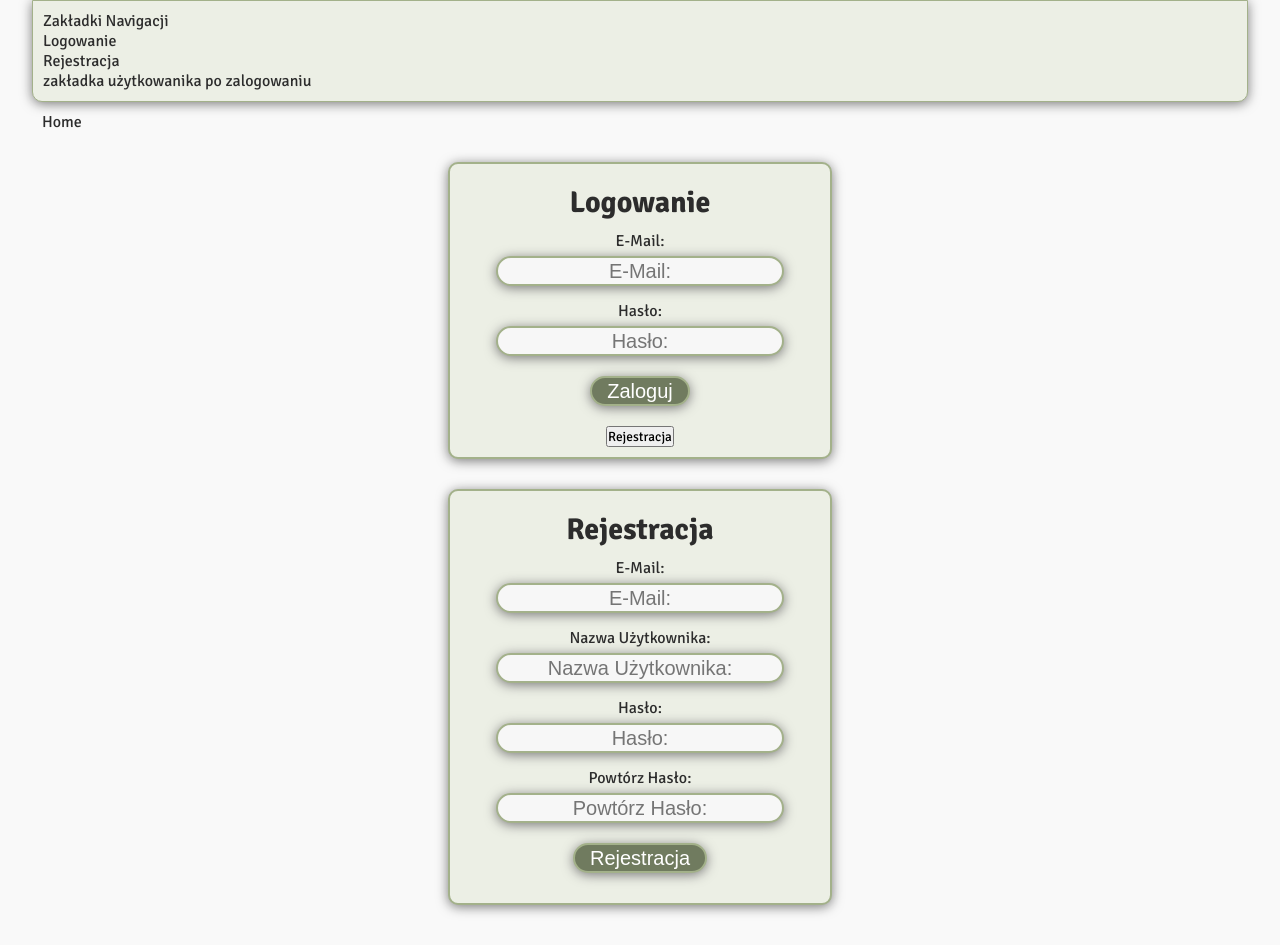
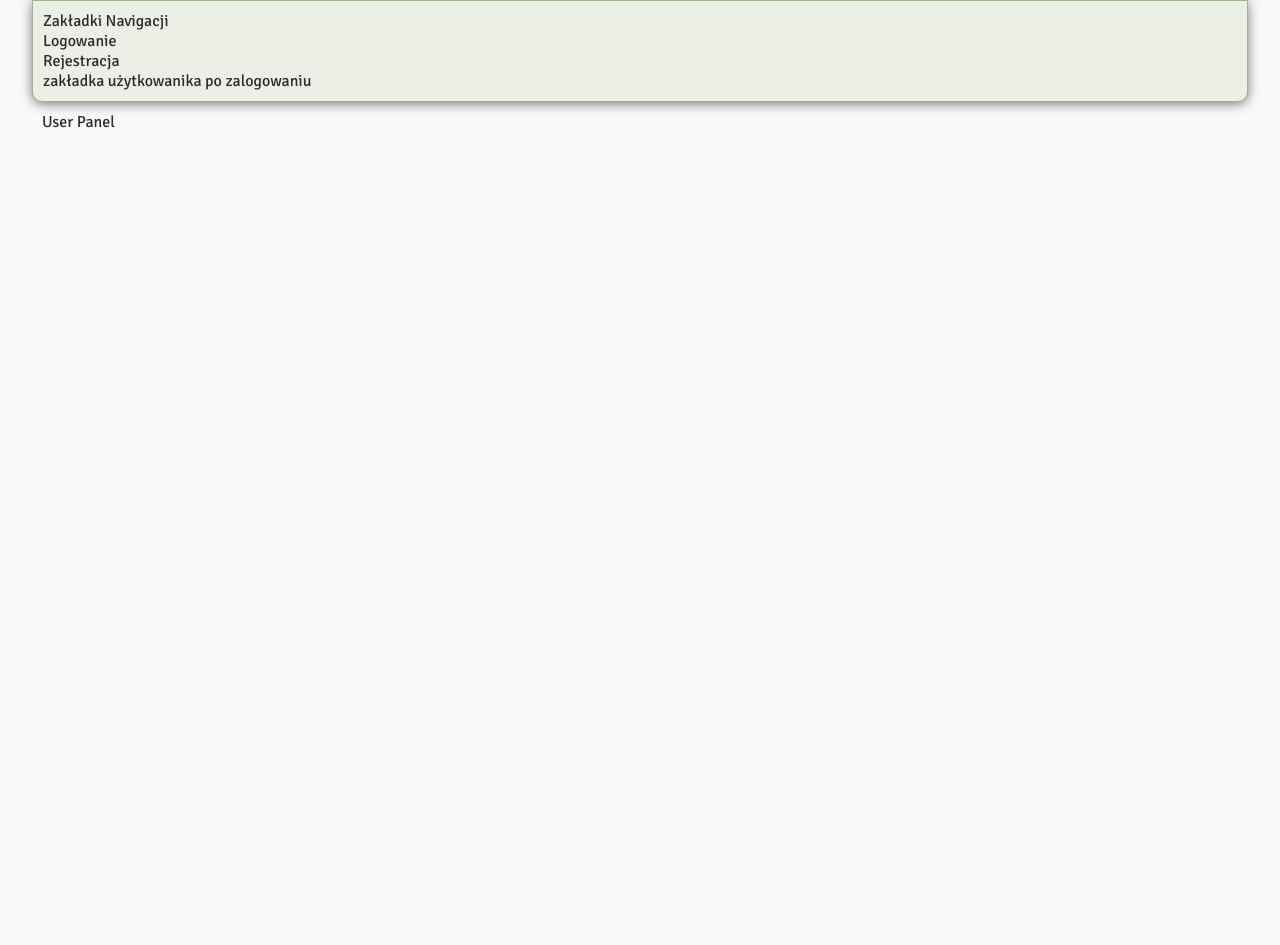
Before and after one commit to Paullina26/advertising_service, a React (Create React App) app in the folder client/: page / in a window 1280 px wide. After the commit the page ends 800 px from the top, so only its background shows below. Built offline with nearby package versions, Linux system fonts and the light colour scheme.

Commit message:
add page userPanel

```diff
--- a/client/src/App.js
+++ b/client/src/App.js
@@ -4,6 +4,7 @@ import { colors } from 'templates/theme.styles';
 import { GlobalStyle } from 'styles/GlobalStyle.style';
 import Layout from 'templates/Layout';
 import HomePage from 'pages/Home';
+import UserPanel from 'pages/UserPanel';
 
 function App() {
   return (
@@ -12,7 +13,8 @@ function App() {
         <GlobalStyle />
         <Layout>
           <Routes>
-            <Route path='/' element={<HomePage />} />
+            {/* <Route path='/' element={<HomePage />} /> */}
+            <Route path='/' element={<UserPanel />} />
           </Routes>
         </Layout>
       </ThemeProvider>
--- /dev/null
+++ b/client/src/pages/UserPanel.js
@@ -0,0 +1,12 @@
+
+
+
+const UserPanel = () => {
+  return (
+    <>
+      <p>User Panel</p>
+    </>
+  );
+};
+
+export default UserPanel;
```
